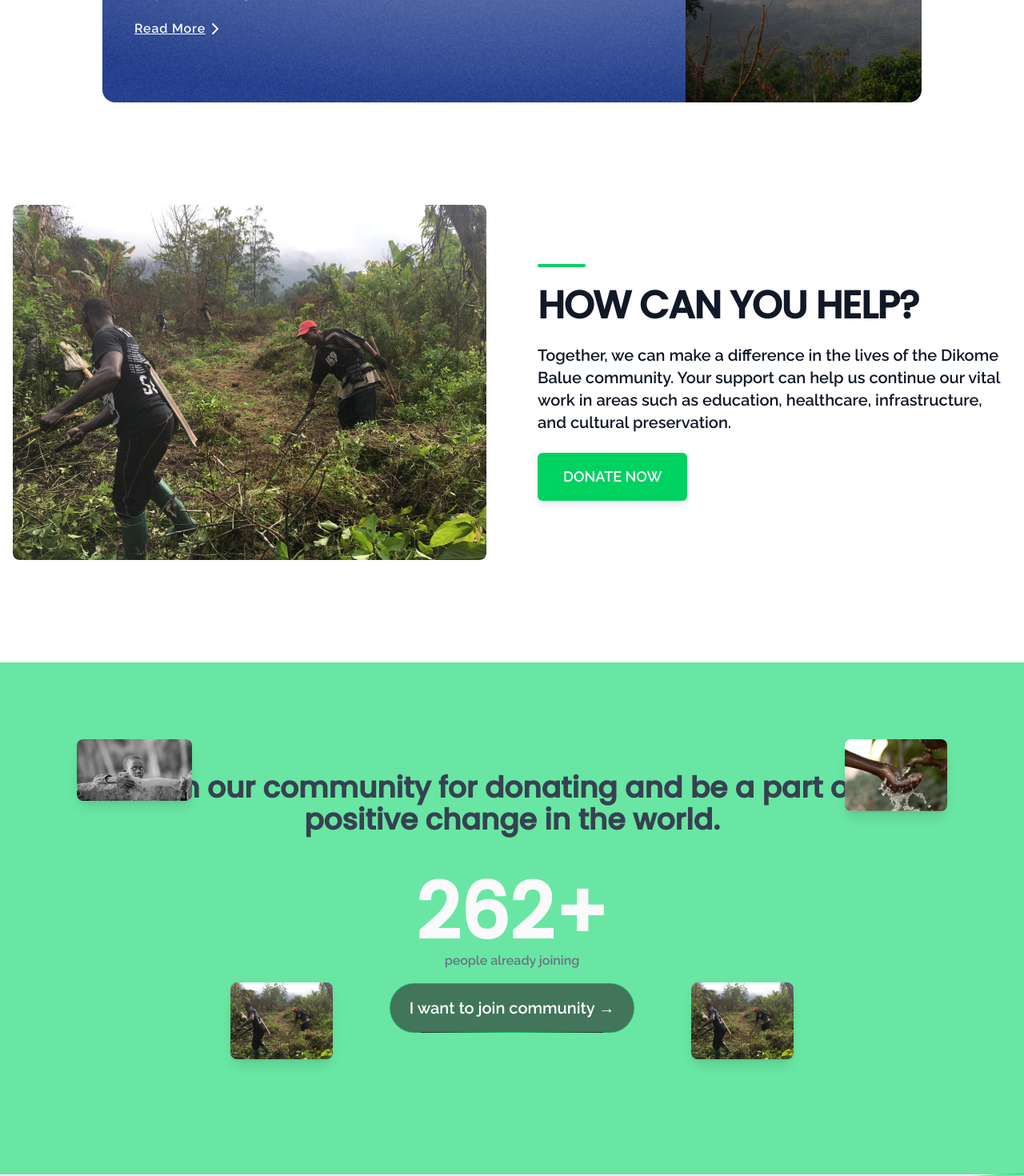
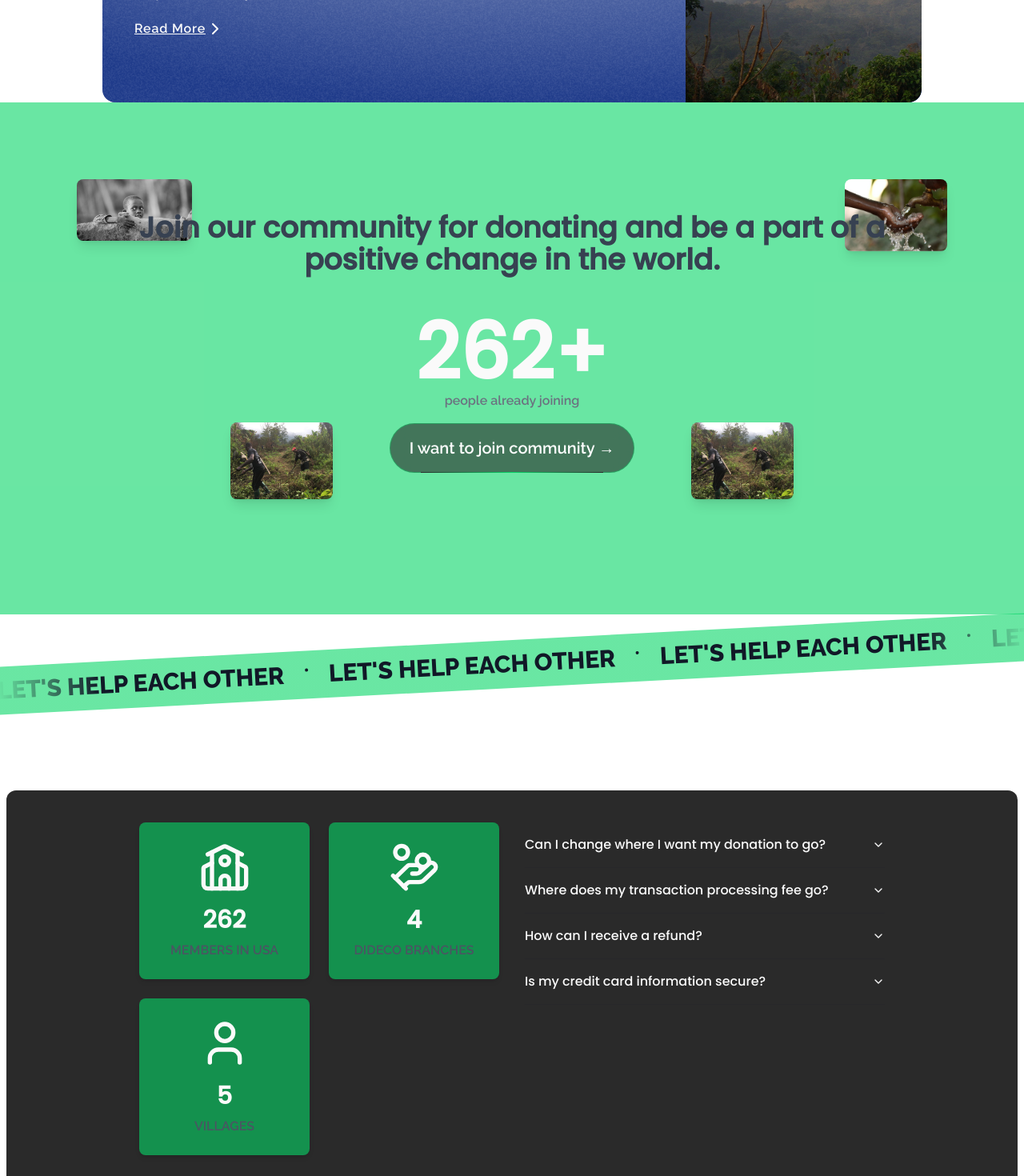
Before and after one commit to itsyaba/dieco, a React (Vite) app: page / in a window 1280 px wide. Shown: the part 1680-3150 px from the top of the page at 80% size. Built offline with nearby package versions, Linux system fonts and the light colour scheme.

Commit message:
responsiveness fixed for homepage

```diff
--- a/src/components/Home/About.tsx
+++ b/src/components/Home/About.tsx
@@ -38,7 +38,7 @@ empowering our people, and fostering unity across continents."
             src={Img}
             width={500}
             alt="linear demo img"
-            className="absolute -right-[35%] filter top-36 object-cover rounded-2xl"
+            className="absolute -right-[35%] filter  -bottom-10 md:bottom-0 md:top-36 object-cover rounded-2xl"
           />
         </WobbleCard>
         <WobbleCard containerClassName="col-span-1 min-h-[300px]">
--- a/src/components/Home/Faq.tsx
+++ b/src/components/Home/Faq.tsx
@@ -81,14 +81,15 @@ const FAQSection = () => {
   };
 
   return (
+    <div className="mx-2">
       <section
         ref={ref}
-      className="bg-darkish container my-24 min-h-[80vh] p-10 rounded-xl flex items-center justify-center"
+        className="bg-darkish  my-24 p-4 md:p-10 rounded-xl flex items-center justify-center overflow-clip"
       >
         <div className="grid grid-cols-1 md:grid-cols-2 gap-8">
           {/* Stats Section with Masonry Effect */}
           <motion.div
-          className="grid grid-cols-2 gap-6"
+            className="grid grid-cols-1 md:grid-cols-2 gap-6"
             variants={containerVariants}
             initial="hidden"
             animate={inView ? "visible" : "hidden"}
@@ -105,7 +106,9 @@ const FAQSection = () => {
                 <motion.h3
                   className="text-3xl font-bold mt-4"
                   initial={{ opacity: 0, y: -20 }}
-                animate={inView ? { opacity: 1, y: 0 } : { opacity: 0, y: -20 }}
+                  animate={
+                    inView ? { opacity: 1, y: 0 } : { opacity: 0, y: -20 }
+                  }
                   transition={{ delay: 0.2, duration: 0.5 }}
                 >
                   {stat.number}
@@ -139,6 +142,7 @@ const FAQSection = () => {
           </motion.div>
         </div>
       </section>
+    </div>
   );
 };
 
--- a/src/components/Home/Hero.tsx
+++ b/src/components/Home/Hero.tsx
@@ -23,10 +23,10 @@ export default function Hero() {
         }}
         className="z-50 flex flex-col justify-center items-center"
       >
-        <motion.p className="uppercase font-bold text-xl md:text-6xl text-center bg-clip-text text-transparent bg-gradient-to-b from-neutral-50 to-neutral-400 py-4">
+        <motion.p className="uppercase font-bold text-3xl md:text-6xl text-center bg-clip-text text-transparent bg-gradient-to-b from-neutral-50 to-neutral-400 py-4">
           preserving tradition Building <br />  tomorrow
         </motion.p>
-        <motion.p className="max-w-4xl text-md mx-auto text-center">
+        <motion.p className="w-5/6  md:max-w-4xl text-md mx-auto text-center">
             Welcome to DIDECO North America, where we honor the rich heritage of the Dikome Balue people.
             Join us as we celebrate our past, empower our future, and forge new connections across continents.
         </motion.p>
--- a/src/components/Home/Home.tsx
+++ b/src/components/Home/Home.tsx
@@ -14,7 +14,7 @@ export default function Home() {
     <div className="mx-auto mt-36 mb-24">
       <Hero />
       <About />
-        <AnimatedCTA
+        {/* <AnimatedCTA
           title="HOW CAN YOU HELP?"
           description="Together, we can make a difference in the lives of the Dikome Balue community. Your support can help us continue our vital work in areas such as education, healthcare, infrastructure, and cultural preservation."
           buttonText="DONATE NOW"
@@ -22,7 +22,7 @@ export default function Home() {
           imageSrc={Img}
           imageAlt="People working in a community agricultural project"
           accentColor="#00d261"
-        />
+        /> */}
         {/* <DetailsSection
           title="Our impact is far-reaching. This is just an iceberg of what we've achieved as a community."
           stats={[
--- a/src/components/Home/JoinCommunity.tsx
+++ b/src/components/Home/JoinCommunity.tsx
@@ -9,7 +9,7 @@ const JoinCommunity = () => {
   return (
     <div className=" relative flex flex-col items-center justify-center text-center  py-16 px-4 md:px-16 h-[80vh] bg-greenish/60">
       <motion.h2
-        className="text-lg md:text-4xl max-w-5xl text-gray-700 font-semibold"
+        className="text-lg md:text-4xl max-w-5xl text-gray-700 font-semibold relative z-40"
         initial={{ opacity: 0, y: -10 }}
         animate={{ opacity: 1, y: 0 }}
         transition={{ duration: 0.5 }}
@@ -38,7 +38,7 @@ const JoinCommunity = () => {
       <p className="text-gray-500">people already joining</p>
 
       <motion.button
-        className="px-6 py-4 text-xl backdrop-blur-md border bg-darkish/60 border-greenish/40 text-white mx-auto text-center rounded-full relative mt-4 hover:scale-110 transition"
+        className="px-6 py-4 text-xl backdrop-blur-md border bg-darkish/60 border-greenish/40 text-white mx-auto text-center rounded-full relative mt-4 hover:scale-110 transition z-20"
         whileHover={{ scale: 1.05 }}
         whileTap={{ scale: 0.95 }}
       >
@@ -50,7 +50,7 @@ const JoinCommunity = () => {
         <motion.img
           src={img}
           alt="Person 1"
-          className="absolute left-24 top-24 w-20 md:w-36 rounded-lg shadow-lg"
+          className="absolute left-24 top-12 lg:top-24 w-20 md:w-36 rounded-lg shadow-lg"
           initial={{ y: -10, opacity: 0 }}
           animate={{ y: 0, opacity: 1 }}
         />
@@ -64,7 +64,7 @@ const JoinCommunity = () => {
         <motion.img
           src={img4}
           alt="Person 3"
-          className="absolute right-24 top-24 w-20 md:w-32 rounded-lg shadow-lg hover:scale-125"
+          className="absolute right-24 top-12 lg:top-24 w-20 md:w-32 rounded-lg shadow-lg hover:scale-125"
           initial={{ y: -10, opacity: 0 }}
           animate={{ y: 0, opacity: 1 }}
         />
```
Lines whose indentation alone changed are shown as unchanged.
